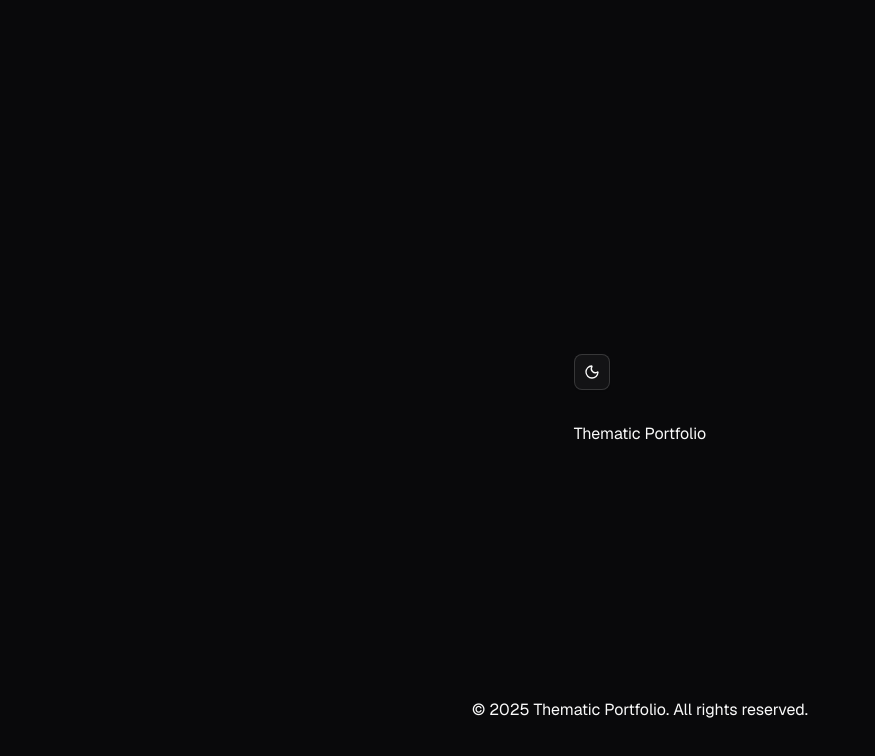
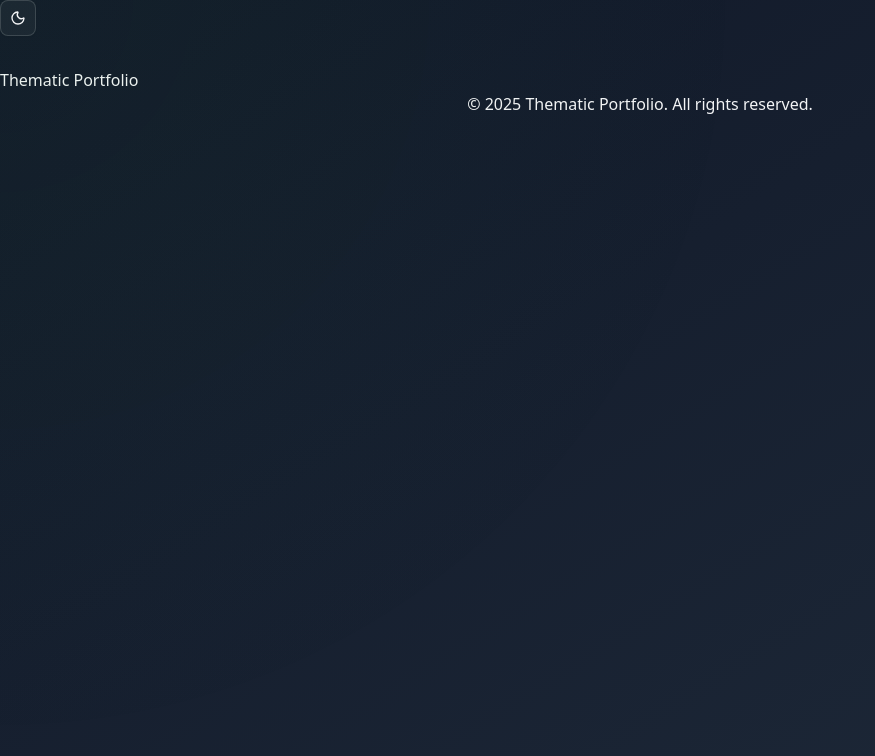
Before and after one commit to Muhtasim-Fuad-Showmik/thematic-portfolio, a Next.js app: page / in a window 1280 px wide. Shown: the top 756 px of the page, without its empty margins (0-875 px from the left). Built offline with nearby package versions, Linux system fonts and the light colour scheme.

Commit message:
feat: add animated radial gradient background that follows mouse movement

```diff
--- a/app/globals.css
+++ b/app/globals.css
@@ -68,6 +68,7 @@
   --chart-3: oklch(0.398 0.07 227.392);
   --chart-4: oklch(0.828 0.189 84.429);
   --chart-5: oklch(0.769 0.188 70.08);
+  --animated-background-radial-color: #2ea44f;
   --sidebar: oklch(0.985 0 0);
   --sidebar-foreground: oklch(0.141 0.005 285.823);
   --sidebar-primary: oklch(0.21 0.006 285.885);
@@ -102,6 +103,7 @@
   --chart-3: oklch(0.769 0.188 70.08);
   --chart-4: oklch(0.627 0.265 303.9);
   --chart-5: oklch(0.645 0.246 16.439);
+  --animated-background-radial-color: #3fb950;
   --sidebar: oklch(0.21 0.006 285.885);
   --sidebar-foreground: oklch(0.985 0 0);
   --sidebar-primary: oklch(0.488 0.243 264.376);
--- a/app/page.tsx
+++ b/app/page.tsx
@@ -1,8 +1,28 @@
+"use client";
+
+import { AnimatedBackgroundElements } from "@/components/animated-background-elements";
 import { ThemeToggle } from "@/components/theme-toggle";
+import { useEffect, useState } from "react";
 
 export default function Home() {
+  const [backgroundMousePosition, setBackgroundMousePosition] = useState({
+    x: 0,
+    y: 0,
+  });
+
+  useEffect(() => {
+    const handleMouseMove = (e: { clientX: number; clientY: number }) => {
+      setBackgroundMousePosition({ x: e.clientX, y: e.clientY });
+    };
+    window.addEventListener("mousemove", handleMouseMove);
+    return () => window.removeEventListener("mousemove", handleMouseMove);
+  }, []);
+
   return (
-    <div className="font-sans grid grid-rows-[20px_1fr_20px] items-center justify-items-center min-h-screen p-8 pb-20 gap-16 sm:p-20">
+    <div className="relative overflow-x-hidden min-h-screen transition-colors duration-300 bg-gradient-to-br from-gray-50 to-gray-100 text-gray-900 dark:bg-gradient-to-br dark:from-gray-900 dark:to-gray-800 dark:text-gray-100">
+      <AnimatedBackgroundElements
+        backgroundMousePosition={backgroundMousePosition}
+      />
       <main className="flex flex-col gap-[32px] row-start-2 items-center sm:items-start">
         <ThemeToggle />
         <h1>Thematic Portfolio</h1>
--- /dev/null
+++ b/components/animated-background-elements.tsx
@@ -0,0 +1,18 @@
+"use client";
+
+export function AnimatedBackgroundElements({
+  className = "",
+  backgroundMousePosition,
+}: {
+  className?: string;
+  backgroundMousePosition: ScreenPositionType;
+}) {
+  return (
+    <div
+      className={`fixed inset-0 pointer-events-none opacity-5 ${className}`}
+      style={{
+        background: `radial-gradient(circle at ${backgroundMousePosition.x}px ${backgroundMousePosition.y}px, var(--animated-background-radial-color) 0%, transparent 50%)`,
+      }}
+    />
+  );
+}
--- /dev/null
+++ b/types/ScreenPosition.d.ts
@@ -0,0 +1,4 @@
+type ScreenPositionType = {
+  x: number;
+  y: number;
+};
```
